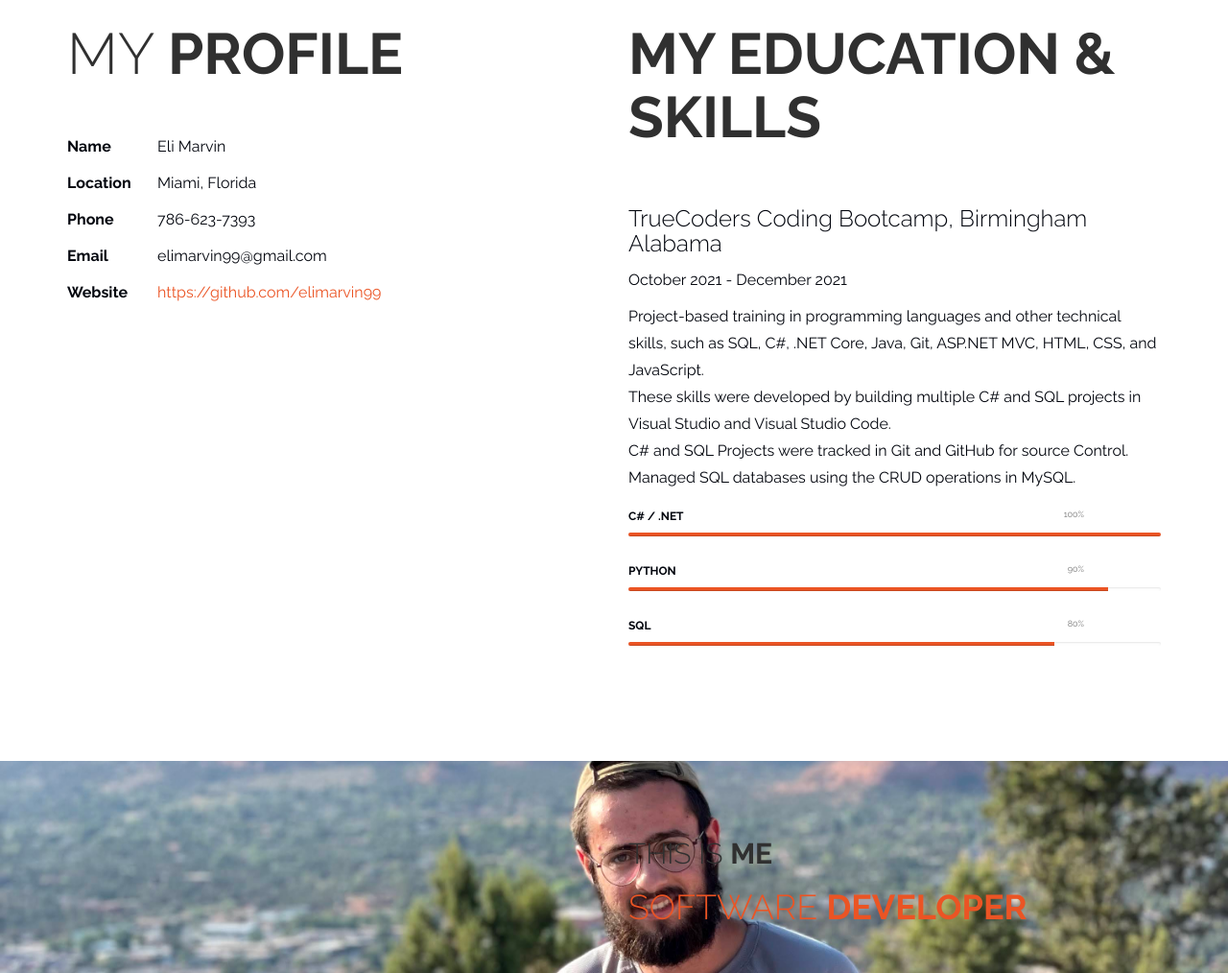
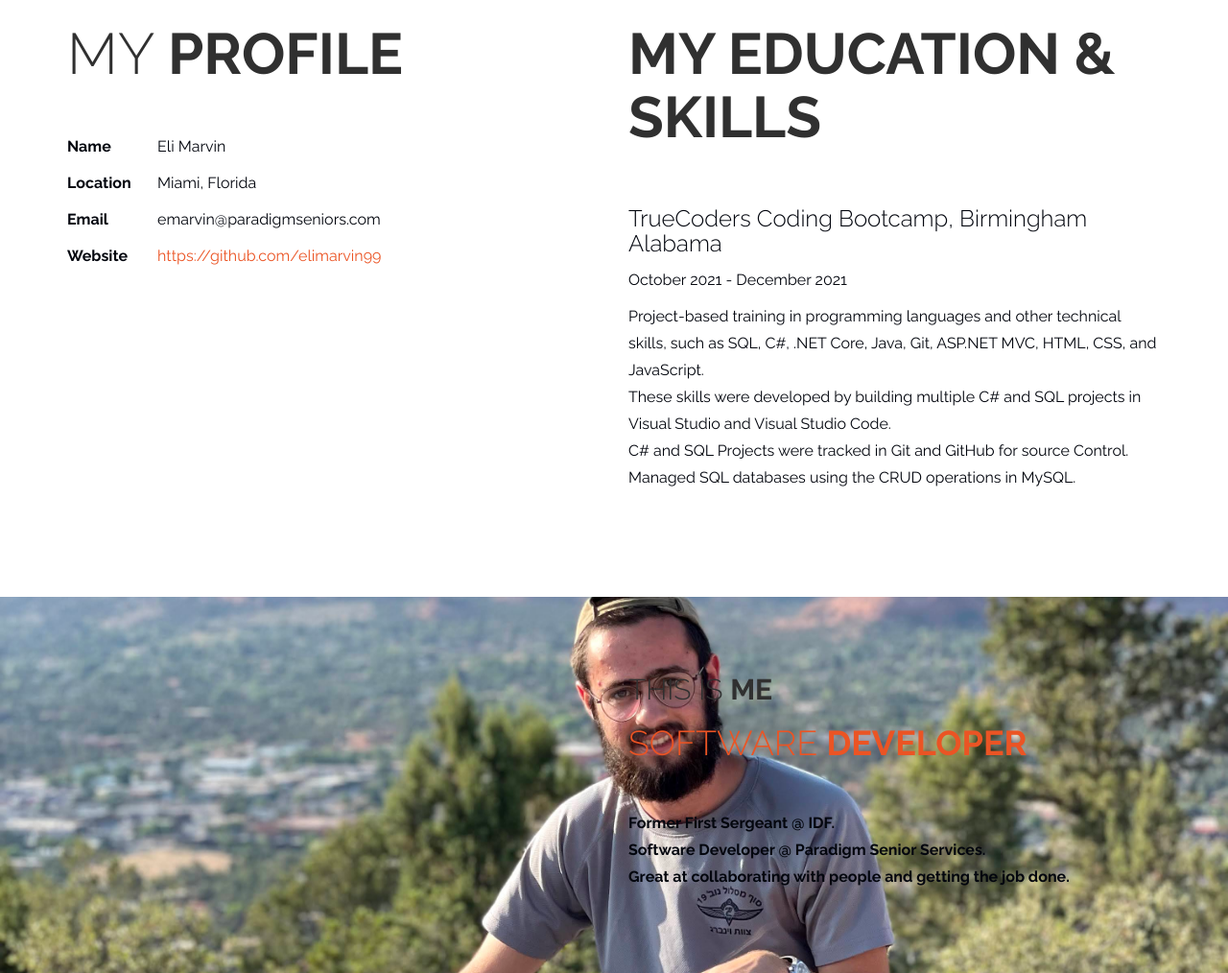
Before and after one commit to elimarvin99/UltraPortfolio, a plain HTML site: page index.html in a window 1280 px wide. Shown: the part 1786-2800 px from the top of the page at 96% size. Drawn offline with Linux system fonts and the light colour scheme.

Commit message:
Modified text on html

```diff
--- a/index.html
+++ b/index.html
@@ -57,7 +57,9 @@ https://templatemo.com/tm-464-ultra-profile
 				<div class="col-md-8 col-sm-10">
 					<h1 class="tm-home-title"><strong>Eli Marvin</strong></h1>
 					<h2 class="tm-home-subtitle">Software Developer</h2>
-					<p>I am a professional <strong>Software Developer</strong> creating modern and responsive applications for <strong>Web</strong> and <strong>Mobile</strong>. Let us work together. Thank you.</p>
+					<p>I am a professional <strong>Full Stack Software Developer</strong> working for Paradigm Senior Services, a healthcare billing company based out of Miami. I develop and test code
+						for our back end using C# and for the front end using Angular, hosting the services on Azure. I am passionate about technology and how to integrate the fundamentals of Computer Science
+						with clean and easily readible code. I have experience in development as part of a team, working in Sprints and collaborating via Bitbucket. Lets work together. Thank you</p>
 					<a href="#work" class="btn btn-default smoothScroll tm-view-more-btn">Let's Begin</a>
 				</div>
 				<div class="col-md-2 col-sm-1"></div>
@@ -117,8 +119,7 @@ https://templatemo.com/tm-464-ultra-profile
 					<h2 class="title">My <strong>Profile</strong></h2>
 					<p><span class="tm-info-label">Name</span> Eli Marvin</p>
 					<p><span class="tm-info-label">Location</span> Miami, Florida</p>
-					<p><span class="tm-info-label">Phone</span> 786-623-7393</p>
-					<p><span class="tm-info-label">Email</span> elimarvin99@gmail.com</p>
+					<p><span class="tm-info-label">Email</span> emarvin@paradigmseniors.com</p>
 					<p><span class="tm-info-label">Website</span> <a href="#" class="tm-red-text">https://github.com/elimarvin99</a></p>
 				</div>
 				<div class="col-md-6 col-sm-6">
@@ -129,18 +130,6 @@ https://templatemo.com/tm-464-ultra-profile
 						These skills were developed by building multiple C# and SQL projects in Visual Studio and Visual Studio Code.<br>
 						C# and SQL Projects were tracked in Git and GitHub for source Control.<br>
 						Managed SQL databases using the CRUD operations in MySQL.</p>
-					<h4 class="tm-progress-label">C# / .NET <small class="progress-percent-small">100%</small></h4>
-					<div class="progress tm-progress">
-						<div class="progress-bar progress-bar-danger" role="progressbar" aria-valuenow="100" aria-valuemin="0" aria-valuemax="100" style="width: 100%;"></div>
-					</div>
-					<h4 class="tm-progress-label">Python <small class="progress-percent-small">90%</small></h4>
-					<div class="progress tm-progress">
-						<div class="progress-bar progress-bar-danger" role="progressbar" aria-valuenow="90" aria-valuemin="0" aria-valuemax="100" style="width: 90%;"></div>
-					</div>
-					<h4 class="tm-progress-label">SQL <small class="progress-percent-small">80%</small></h4>
-					<div class="progress tm-progress">
-						<div class="progress-bar progress-bar-danger" role="progressbar" aria-valuenow="80" aria-valuemin="0" aria-valuemax="100" style="width: 80%;"></div>
-					</div>
 				</div>
 			</div>
 		</div>
@@ -156,9 +145,9 @@ https://templatemo.com/tm-464-ultra-profile
 						<h2>This is <strong>me</strong></h2>
 						<h1 class="tm-red-text">Software <strong>Developer</strong></h1>
 					</div>
-				<p>Former First Sergeant @ IDF.<br>
-					Currently studying software development @ TrueCoders.<br>
-					Great at collaborating with people and getting the job done.</p>
+				<p><b>Former First Sergeant @ IDF.<br>
+					Software Developer @ Paradigm Senior Services.<br>
+					Great at collaborating with people and getting the job done.</b></p>
 				</div>
 			</div>
 		</div>
```
